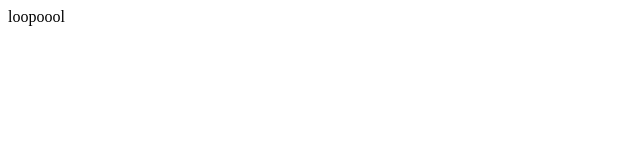
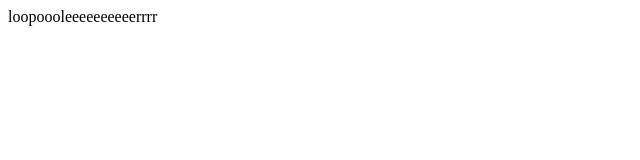
Before and after one commit to hamzamk9/h, a plain HTML site: page index.html in a window 1280 px wide. Shown: the whole page, without its empty margins (0-640 px from the left). Drawn offline with Linux system fonts and the light colour scheme.

Commit message:
Update index.html
ddd

```diff
--- a/index.html
+++ b/index.html
@@ -7,7 +7,7 @@
 </head>
 <body>
     <div>
-        loopoool
+        loopoooleeeeeeeeeerrrr
     </div>
 </body>
 </html>
```
